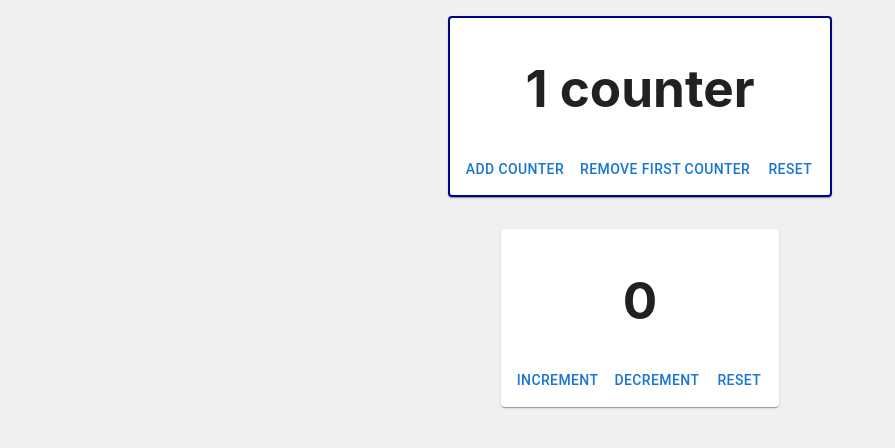
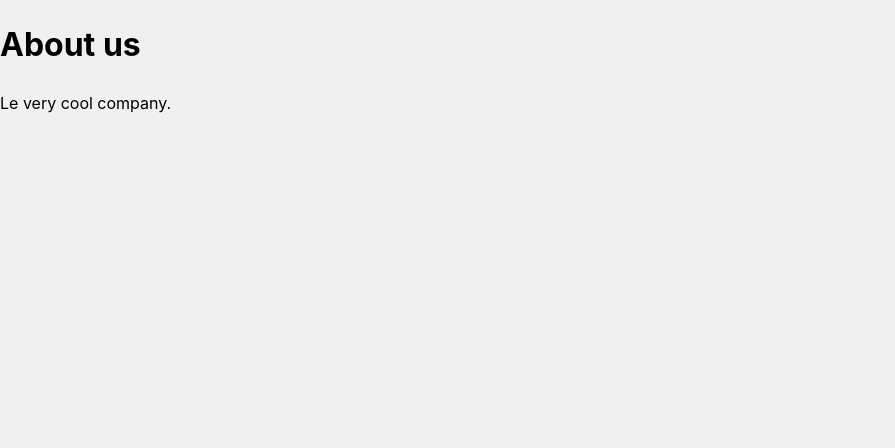
Before and after one commit to m1st001/react-internship, a React app in the folder counter/counter-app/: page /about in a window 1280 px wide. Shown: the top 448 px of the page, without its empty margins (0-895 px from the left). Built offline with nearby package versions, Linux system fonts and the light colour scheme.

Commit message:
React.Task3 Added react-router and pages.

```diff
--- a/counter/counter-app/src/App.tsx
+++ b/counter/counter-app/src/App.tsx
@@ -1,13 +1,34 @@
 import CounterContainer from "./containers/CounterContainer";
 import {GlobalStyle, Root} from "./views/Counter/styles";
 import ParentContainer from "./containers/ParentContainer";
+import {createBrowserRouter, RouterProvider} from "react-router-dom";
+import ErrorPage from "./routes/ErrorPage";
+import AboutPage from "./routes/AboutPage";
+import CountersPage from "./routes/CountersPage";
+import RootPage from "./routes/RootPage";
 
 function App() {
+
+    const router = createBrowserRouter([
+        {
+            path: "/",
+            element: <RootPage/>,
+            errorElement: <ErrorPage/>,
+        },
+        {
+            path: "about",
+            element: <AboutPage/>
+        },
+        {
+            path: "counters",
+            element: <CountersPage/>
+        }
+    ]);
   return (
       <>
           <GlobalStyle/>
           <Root>
-              <ParentContainer/>
+            <RouterProvider router={router}/>
           </Root>
       </>
   )
--- /dev/null
+++ b/counter/counter-app/src/routes/AboutPage.tsx
@@ -0,0 +1,8 @@
+export default function AboutPage() {
+    return (
+        <div id="about-page">
+            <h1>About us</h1>
+            <p>Le very cool company.</p>
+        </div>
+    );
+}
--- /dev/null
+++ b/counter/counter-app/src/routes/CountersPage.tsx
@@ -0,0 +1,8 @@
+import { useRouteError } from "react-router-dom";
+import ParentContainer from "../containers/ParentContainer";
+
+export default function CountersPage() {
+    return (
+        <ParentContainer/>
+    );
+}
--- /dev/null
+++ b/counter/counter-app/src/routes/ErrorPage.tsx
@@ -0,0 +1,13 @@
+import { useRouteError } from "react-router-dom";
+
+export default function ErrorPage() {
+    const error = useRouteError();
+    console.error(error);
+
+    return (
+        <div id="error-page">
+            <h1>404</h1>
+            <p>Page not found.</p>
+        </div>
+    );
+}
--- /dev/null
+++ b/counter/counter-app/src/routes/RootPage.tsx
@@ -0,0 +1,8 @@
+export default function RootPage() {
+    return (
+        <div id="root-page">
+            <h1>Root</h1>
+            <p>Le very cool company.</p>
+        </div>
+    );
+}
```
Also changed, not shown: counter/counter-app/src/components/Navbar.tsx (added), counter/counter-app/src/routes/PageStyles.ts (added).
